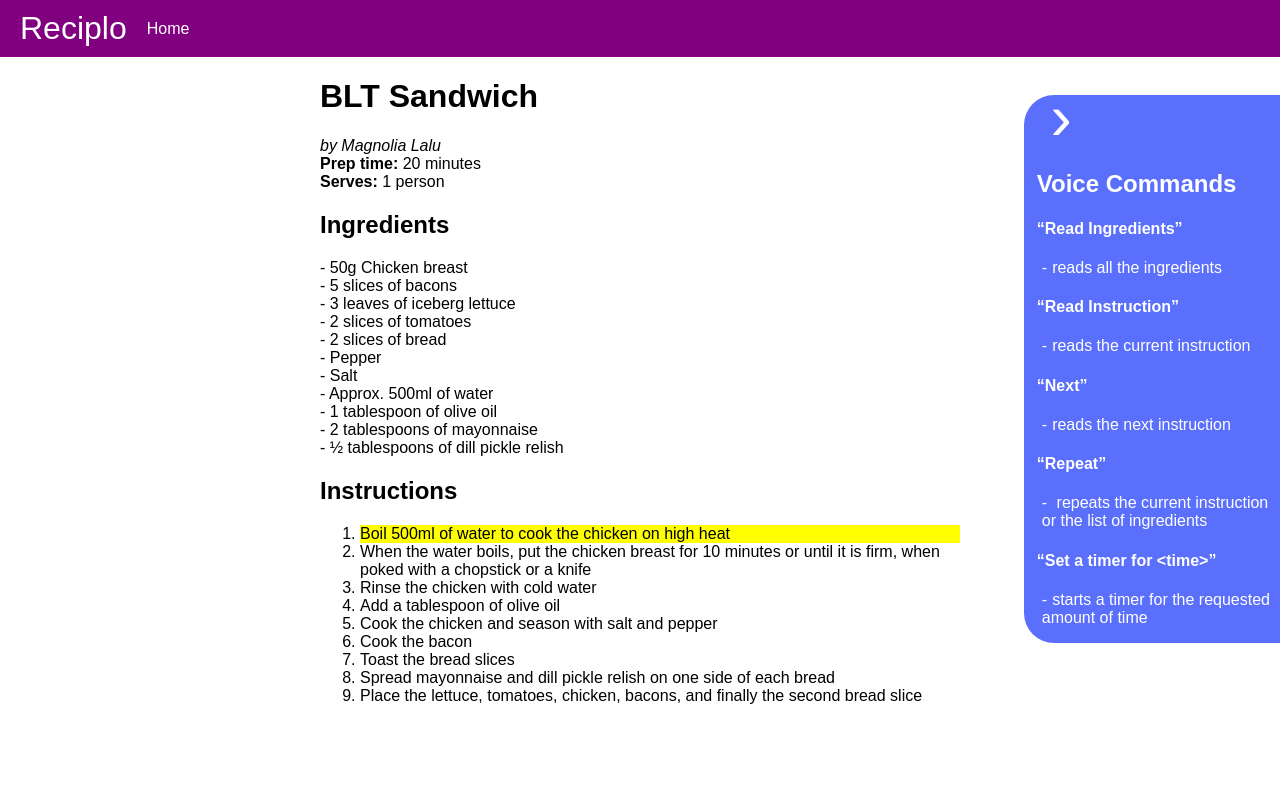
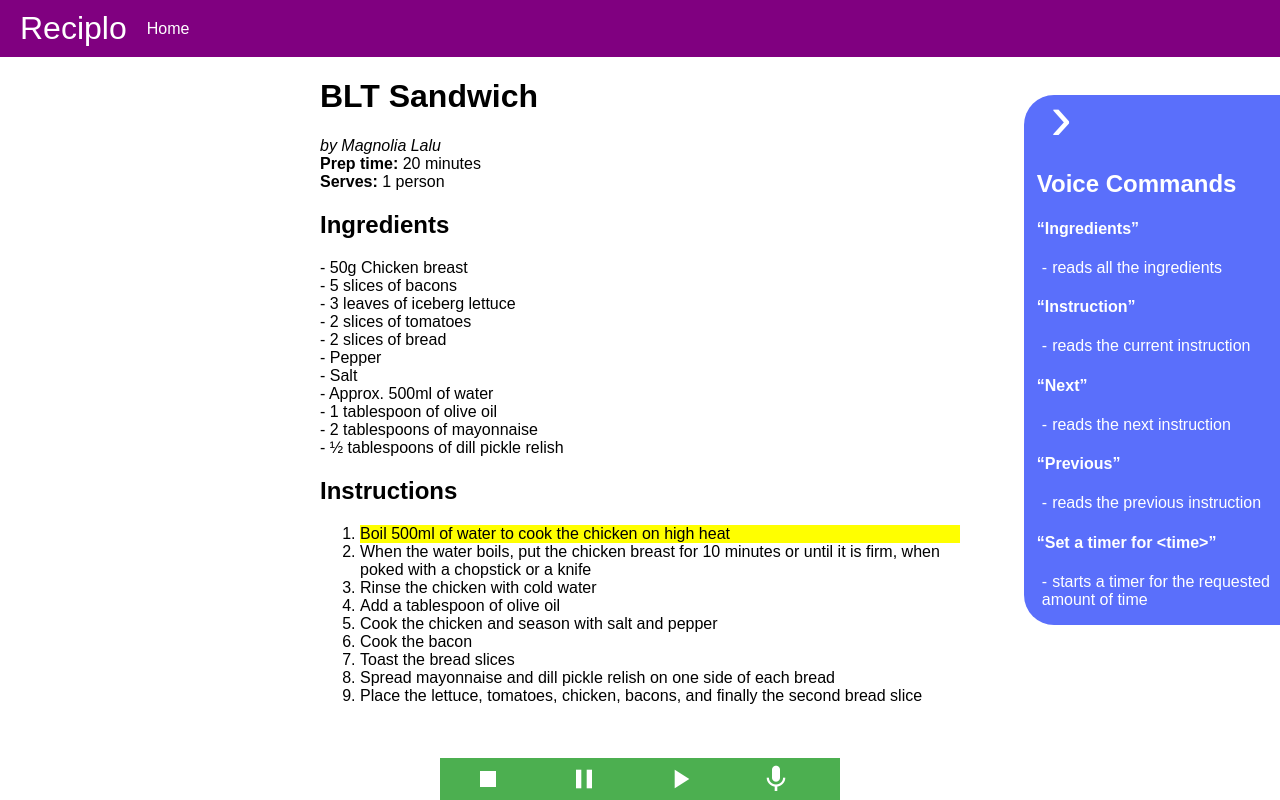
Before and after one commit to TeamDman/Reciplo, a Vue app in the folder app/: page /#/recipe/blt in a window 1280 px wide. Built offline with nearby package versions, Linux system fonts and the light colour scheme.

Commit message:
Basic instruction engine

```diff
--- /dev/null
+++ b/app/src/components/Controls.vue
@@ -0,0 +1,93 @@
+<template>
+	<div id="container">
+		<link
+			href="https://fonts.googleapis.com/icon?family=Material+Icons"
+			rel="stylesheet"
+		/>
+		<button class="btn material-icons" @click="stop">stop</button>
+		<button class="btn material-icons" @click="pause">pause</button>
+		<button class="btn material-icons" @click="resume">play_arrow</button>
+		<button class="btn material-icons" @click="record">mic</button>
+	</div>
+</template>
+
+<script>
+import Vue from "vue";
+
+export default Vue.extend({
+	name: "app-controls",
+	data() {
+		return {
+			recog: new (window.SpeechRecognition || window.webkitSpeechRecognition)(),
+			lastInstruction: 0,
+		};
+	},
+	created() {
+		this.recog.onresult = e => {
+			console.dir(e);
+			this.parse(e.results[e.results.length - 1][0].transcript);
+			// this.recog.start();
+		};
+		// this.recog.onend = e => {
+		// 	console.log("ended", e);
+		// 	// console.dir(e);
+		// 	this.recog.start();
+		// };
+		// this.recog.onend = this.recog.start;
+		this.recog.continuous = true;
+		this.recog.interimResults = true;
+		this.recog.start();
+	},
+	methods: {
+		pause() {
+			window.speechSynthesis.pause();
+		},
+		resume() {
+			window.speechSynthesis.resume();
+		},
+		stop() {
+			window.speechSynthesis.cancel();
+		},
+		read(text) {
+			// this.stop();
+			// this.resume();
+			window.speechSynthesis.speak(new SpeechSynthesisUtterance(text));
+		},
+		parse(vocals) {
+			if (this.lastInstruction + 1000 > Date.now()) return;
+			this.lastInstruction = Date.now();
+			vocals = vocals.toLowerCase();
+			console.log("heard", vocals);
+			if (vocals.match("ingredient")) return this.$emit("read-ingredients");
+			if (vocals.match("instruction")) return this.$emit("read-instruction");
+			if (vocals.match("next")) return this.$emit("next");
+			if (vocals.match("previous")) return this.$emit("previous");
+		},
+		record() {
+			this.recog.start();
+		},
+	},
+});
+</script>
+
+<style scoped>
+#container {
+	position: absolute;
+	bottom: 0px;
+	width: 400px;
+	left: 50%;
+	transform: translateX(-50%);
+	background-color: #4caf50; /* Green */
+}
+.btn {
+	background-color: transparent;
+	border: none;
+	cursor: pointer;
+	color: white;
+	padding: 5px 32px;
+	text-align: center;
+	text-decoration: none;
+	display: inline-block;
+	font-size: 32px;
+}
+</style>
--- a/app/src/components/Sidebar.vue
+++ b/app/src/components/Sidebar.vue
@@ -9,11 +9,11 @@
 			</div>
 			<template v-if="!isCollapsed">
 				<h2>Voice Commands</h2>
-				<h4>Read Ingredients</h4>
+				<h4>Ingredients</h4>
 				<ul>
 					<li>reads all the ingredients</li>
 				</ul>
-				<h4>Read Instruction</h4>
+				<h4>Instruction</h4>
 				<ul>
 					<li>reads the current instruction</li>
 				</ul>
@@ -21,12 +21,16 @@
 				<ul>
 					<li>reads the next instruction</li>
 				</ul>
-				<h4>Repeat</h4>
+				<h4>Previous</h4>
+				<ul>
+					<li>reads the previous instruction</li>
+				</ul>
+				<!-- <h4>Repeat</h4>
 				<ul>
 					<li>
 						repeats the current instruction or the list of ingredients
 					</li>
-				</ul>
+				</ul> -->
 				<h4>Set a timer for &lt;time&gt;</h4>
 				<ul>
 					<li>starts a timer for the requested amount of time</li>
--- a/app/src/views/Recipe.vue
+++ b/app/src/views/Recipe.vue
@@ -42,6 +42,13 @@
 			</div>
 		</div>
 		<Sidebar />
+		<Controls
+			ref="controls"
+			@read-ingredients="readIngredients"
+			@read-instruction="readInstruction"
+			@next="readNext"
+			@previous="readPrevious"
+		/>
 	</main>
 </template>
 
@@ -53,6 +60,7 @@ export default Vue.extend({
 	name: "app-recipe-details",
 	components: {
 		Sidebar: () => import("@/components/Sidebar.vue"),
+		Controls: () => import("@/components/Controls.vue"),
 	},
 	data() {
 		return {
@@ -68,11 +76,27 @@ export default Vue.extend({
 	methods: {
 		onInstructionClick(index) {
 			this.activeInstruction = index;
-			this.read(this.recipe.instructions[index]);
+			this.readInstruction();
 		},
 		read(text) {
-			const msg = new SpeechSynthesisUtterance(text);
-			window.speechSynthesis.speak(msg);
+			this.$refs.controls.read(text);
+		},
+		readIngredients() {
+			this.read("ingredients:");
+			this.recipe.ingredients.forEach(this.read);
+		},
+		readInstruction() {
+			this.read(this.recipe.instructions[this.activeInstruction]);
+		},
+		readNext() {
+			if (this.activeInstruction == this.recipe.instructions.length - 1)
+				return this.read("no further instructions");
+			this.onInstructionClick(this.activeInstruction + 1);
+		},
+		readPrevious() {
+			if (this.activeInstruction == 0)
+				return this.read("no previous instructions");
+			this.onInstructionClick(this.activeInstruction - 1);
 		},
 	},
 });
```
